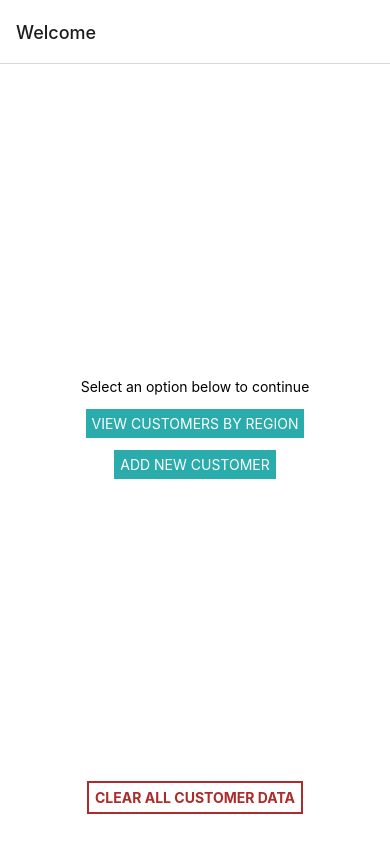
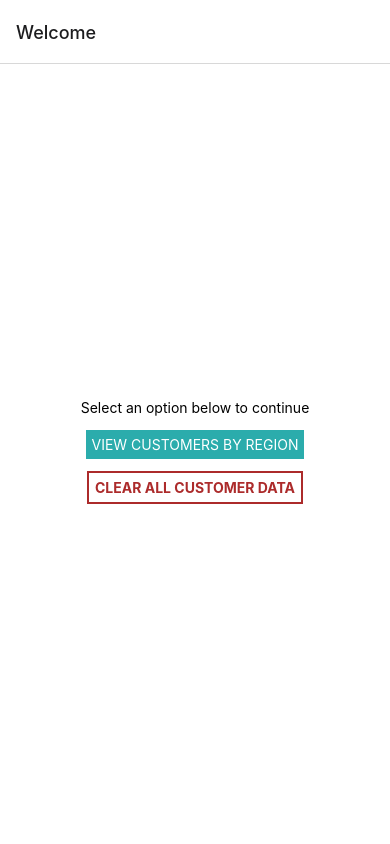
Before and after one commit to meggra7/udacity-react-native-project, a React Native app: screen / in a window 390 px wide. Built offline with nearby package versions, Linux system fonts and the light colour scheme; what @ui-kitten/components would draw is missing.

Commit message:
Move add customer functionality solely to individual regions

```diff
--- a/src/screens/CustomerList.tsx
+++ b/src/screens/CustomerList.tsx
@@ -12,6 +12,40 @@ import { PrimaryButton } from "../components/buttons";
 import { Screen } from "../constants";
 import { RootStackParamList } from "../../App";
 import { useGetCustomersReducer } from "../store/hooks/useGetCustomersReducer";
+import { useGetRegions } from "../store/hooks/useGetRegions";
+
+interface AddCustomerButtonProps {
+  regionId: number;
+}
+
+const AddCustomerButton: React.FC<AddCustomerButtonProps> = ({ regionId }) => {
+  const { navigate } = useNavigation();
+  const { regions } = useGetRegions();
+
+  return (
+    <PrimaryButton
+      text={`Add ${regions[regionId]} Customer`}
+      onPress={() => navigate(Screen.AddCustomer)}
+    />
+  );
+};
+
+interface EmptyCustomerListViewProps {
+  regionId: number;
+}
+
+const EmptyCustomerListView: React.FC<EmptyCustomerListViewProps> = ({
+  regionId,
+}) => {
+  return (
+    <View>
+      <Text style={{ marginBottom: 8 }}>
+        No customers have been added for this region
+      </Text>
+      <AddCustomerButton regionId={regionId} />
+    </View>
+  );
+};
 
 interface CustomerListItemProps {
   id: number;
@@ -48,22 +82,6 @@ const CustomerListItem: React.FC<CustomerListItemProps> = ({
   );
 };
 
-const EmptyCustomerListView: React.FC = () => {
-  const { navigate } = useNavigation();
-
-  return (
-    <View>
-      <Text style={{ marginBottom: 8 }}>
-        No customers have been added for this region
-      </Text>
-      <PrimaryButton
-        text="Add Customer"
-        onPress={() => navigate(Screen.AddCustomer)}
-      />
-    </View>
-  );
-};
-
 export const CustomerList: React.FC = () => {
   const { params } = useRoute<RouteProp<RootStackParamList, "CustomerList">>();
   const { customers } = useGetCustomersReducer();
@@ -84,7 +102,7 @@ export const CustomerList: React.FC = () => {
   if (customersForRegion?.length === 0) {
     return (
       <View style={appStyles.container}>
-        <EmptyCustomerListView />
+        <EmptyCustomerListView regionId={regionId} />
       </View>
     );
   }
@@ -110,6 +128,7 @@ export const CustomerList: React.FC = () => {
           </View>
         ))}
       </ScrollView>
+      <AddCustomerButton regionId={regionId} />
     </View>
   );
 };
--- a/src/screens/Welcome.tsx
+++ b/src/screens/Welcome.tsx
@@ -40,20 +40,7 @@ export const Welcome: React.FC = () => {
   };
 
   return (
-    <View
-      style={{
-        ...appStyles.container,
-        justifyContent: "space-between",
-      }}
-    >
-      <View
-        style={{
-          flex: 1,
-          width: "100%",
-          alignItems: "center",
-          justifyContent: "center",
-        }}
-      >
+    <View style={appStyles.container}>
       <Text style={{ marginBottom: 8 }}>
         Select an option below to continue
       </Text>
@@ -61,23 +48,17 @@ export const Welcome: React.FC = () => {
         text="View customers by region"
         onPress={() => navigate(Screen.RegionList)}
       />
-        <PrimaryButton
-          text="Add new customer"
-          onPress={() => navigate(Screen.AddCustomer)}
+      <DangerousButton
+        text="Clear all customer data"
+        onPress={showClearCustomerDataAlert}
+        disabled={isLoadingResetCustomers}
       />
-      </View>
-
       {errorResetCustomers && (
         <Text style={appStyles.errorText}>
           We're sorry, there was an error clearing the customer data. Please try
           again later.
         </Text>
       )}
-      <DangerousButton
-        text="Clear all customer data"
-        onPress={showClearCustomerDataAlert}
-        disabled={isLoadingResetCustomers}
-      />
     </View>
   );
 };
```
Lines whose indentation alone changed are shown as unchanged.
